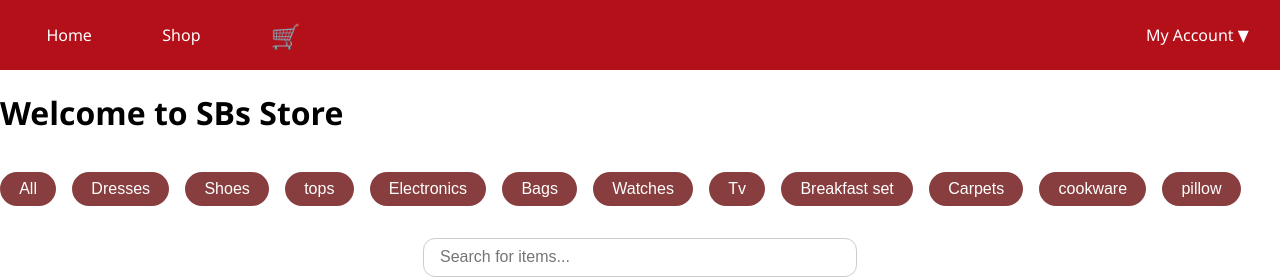
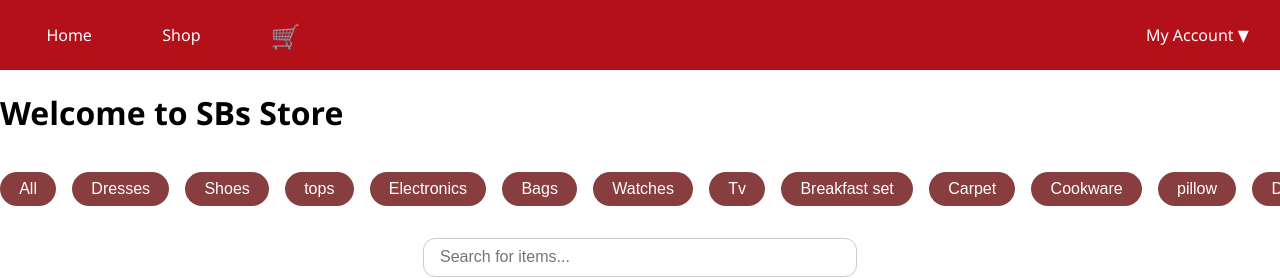
Before and after one commit to carly-cracker/SBs-stores-and-guides, a React (Vite) app: page / in a window 1280 px wide. Shown: the top 278 px of the page. Built offline with nearby package versions, Linux system fonts and the light colour scheme; no server answers.

Commit message:
fixes names in category bar

```diff
--- a/src/components/CategoryBar.jsx
+++ b/src/components/CategoryBar.jsx
@@ -2,7 +2,7 @@
 import React from 'react';
 
 const categories = [
-  'All', 'Dresses', 'Shoes', 'tops', 'Electronics', 'Bags', 'Watches', 'Tv', 'Breakfast set', 'Carpets','cookware','pillow'
+  'All', 'Dresses', 'Shoes', 'tops', 'Electronics', 'Bags', 'Watches', 'Tv', 'Breakfast set', 'Carpet','Cookware','pillow','Duvet','Utensils'
 ];
 
 export default function CategoryBar({ onSelectCategory }) {
```
